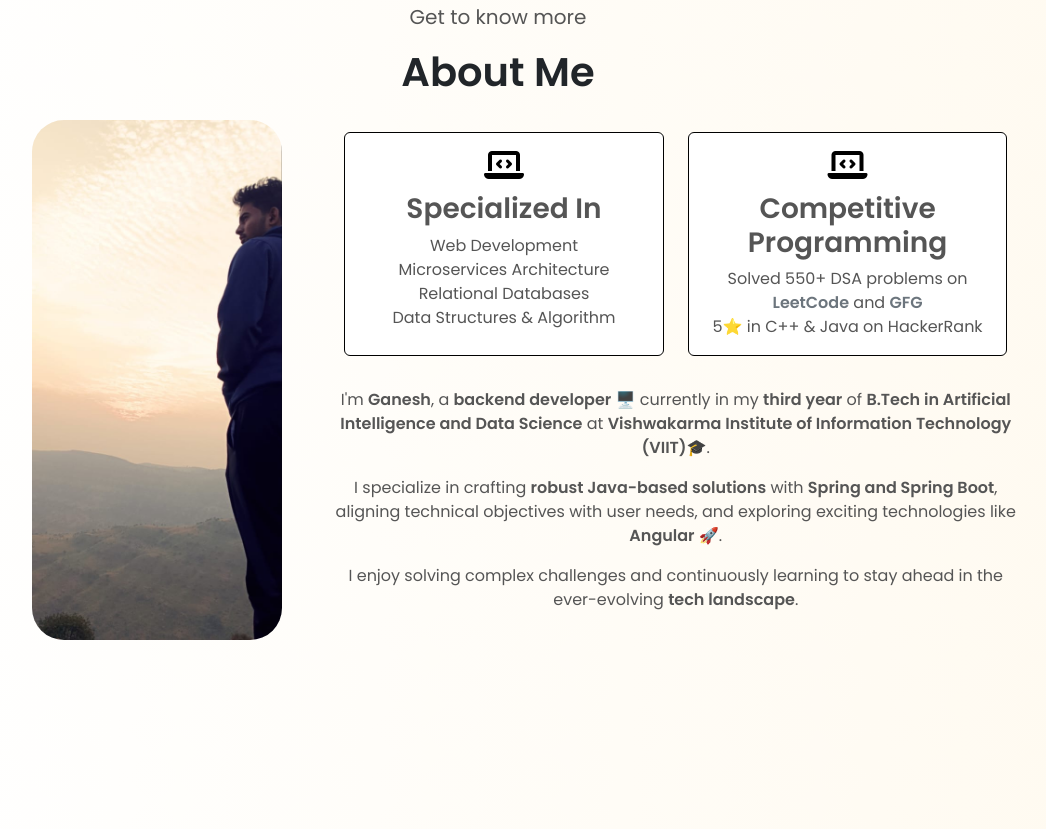
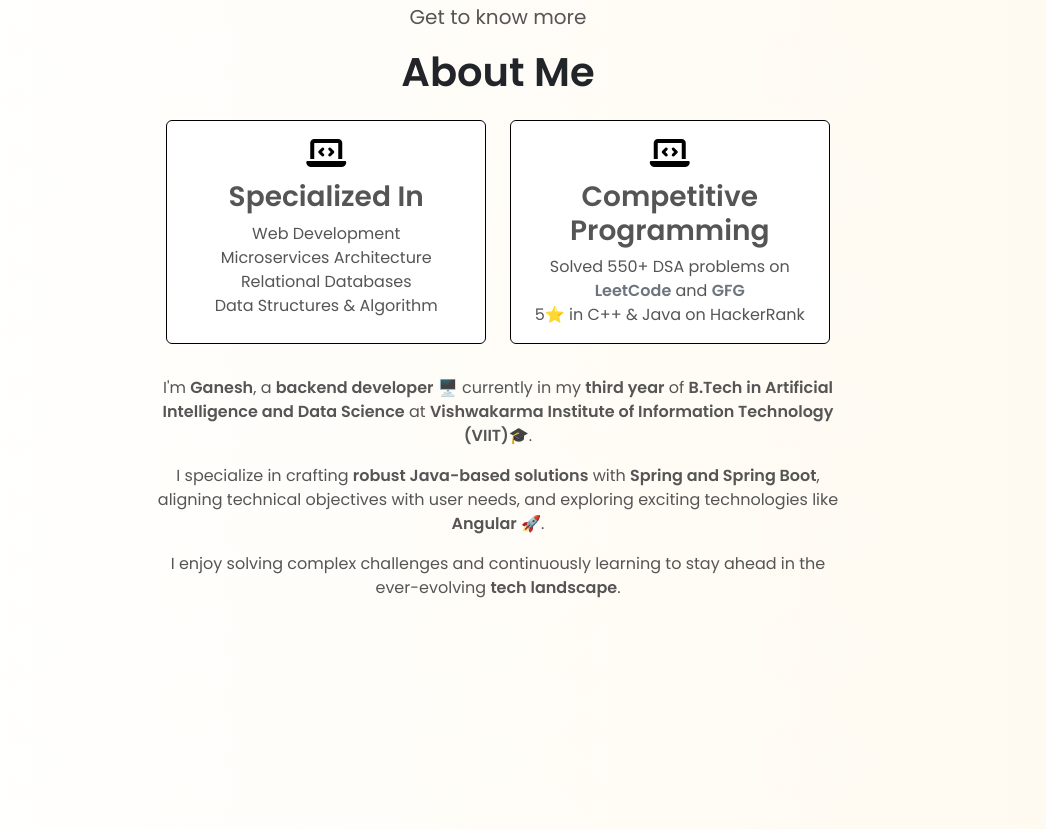
Before and after one commit to ganesh0706patil/portfolio-app, an Angular app: page /portfolio-app/ in a window 1280 px wide. Shown: the part 620-1449 px from the top of the page, without its empty margins (142-1188 px from the left). Built offline with nearby package versions, Linux system fonts and the light colour scheme.

Commit message:
Update About component

```diff
--- a/src/app/components/about/about.component.html
+++ b/src/app/components/about/about.component.html
@@ -1,12 +1,11 @@
 <section id="about" class="container col-11 col-lg-10 my-5 mx-auto">
   <p class="fs-5 text-center">Get to know more</p>
   <h1 class="fw-bold text-center">About Me</h1>
-  <div class="row mt-4">
-    <div class="col-12 col-lg-4 d-flex justify-content-center align-items-center mb-4 mb-lg-0">
-      <img class="about-pic img-fluid rounded-5" src="./assets/about1.jpeg" alt="Ganesh's about image">
-    </div>
+  <div class="row mt-4  justify-content-center align-items-center">
+
     <div class="col-12 col-lg-8 d-flex flex-column justify-content-center align-items-center">
       <div class="row w-100">
+
         <!-- Specialized In Card, centered -->
         <div class="col-12 col-md-6 d-flex justify-content-center mb-3">
           <div class="about-card card w-100 border-black">
@@ -31,6 +30,7 @@
                 5⭐️ in C++ & Java on HackerRank
               </p>
             </div>
+
           </div>
         </div>
 
--- a/src/app/components/about/about.component.scss
+++ b/src/app/components/about/about.component.scss
@@ -1,12 +1,3 @@
-.about-pic {
-  max-width: 500px;
-  width: 250px;
-  margin-left: 30px;
-  height: auto;
-
-
-}
-
 .about-card {
   max-width: 400px;
   width: 100%;
```
Also changed, not shown: 4 other files (tests, documents, lock files or other folders).
